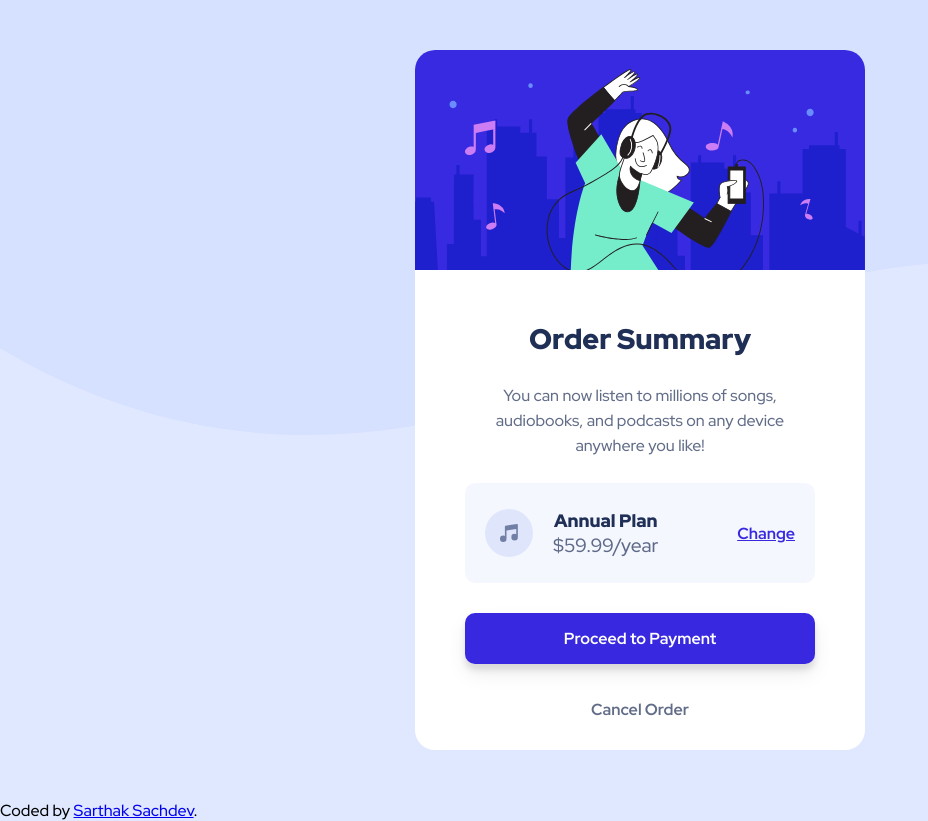
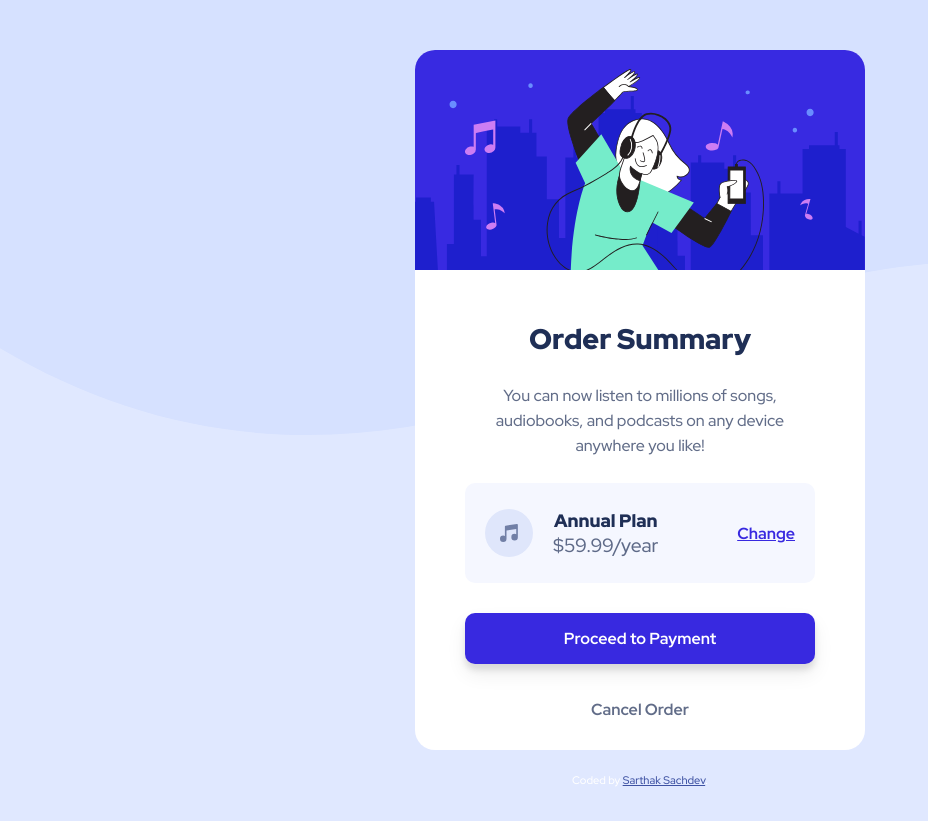
Before and after one commit to SartHak-0-Sach/Order-summary-component_frontend_project, a plain HTML site: page index.html in a window 1280 px wide. Shown: the whole page, without its empty margins (0-928 px from the left). After the commit the page ends 800 px from the top, so only its background shows below. Drawn offline with Linux system fonts and the light colour scheme.

Commit message:
Update style.css

```diff
--- a/style.css
+++ b/style.css
@@ -160,6 +160,22 @@ main {
 
 }
 
+/* Footer */
+.attribution {
+    position: absolute;
+    bottom: .8rem;
+    left: 50%;
+    transform: translateX(-50%);
+    font-size: 11px;
+    text-align: center;
+    color: white;
+    maegin-bottom: 20px;
+}
+
+.attribution a {
+    color: hsl(228, 45%, 44%);
+}
+
 @media (max-width: 480px) {
     body {
         min-width: 375px;
```
